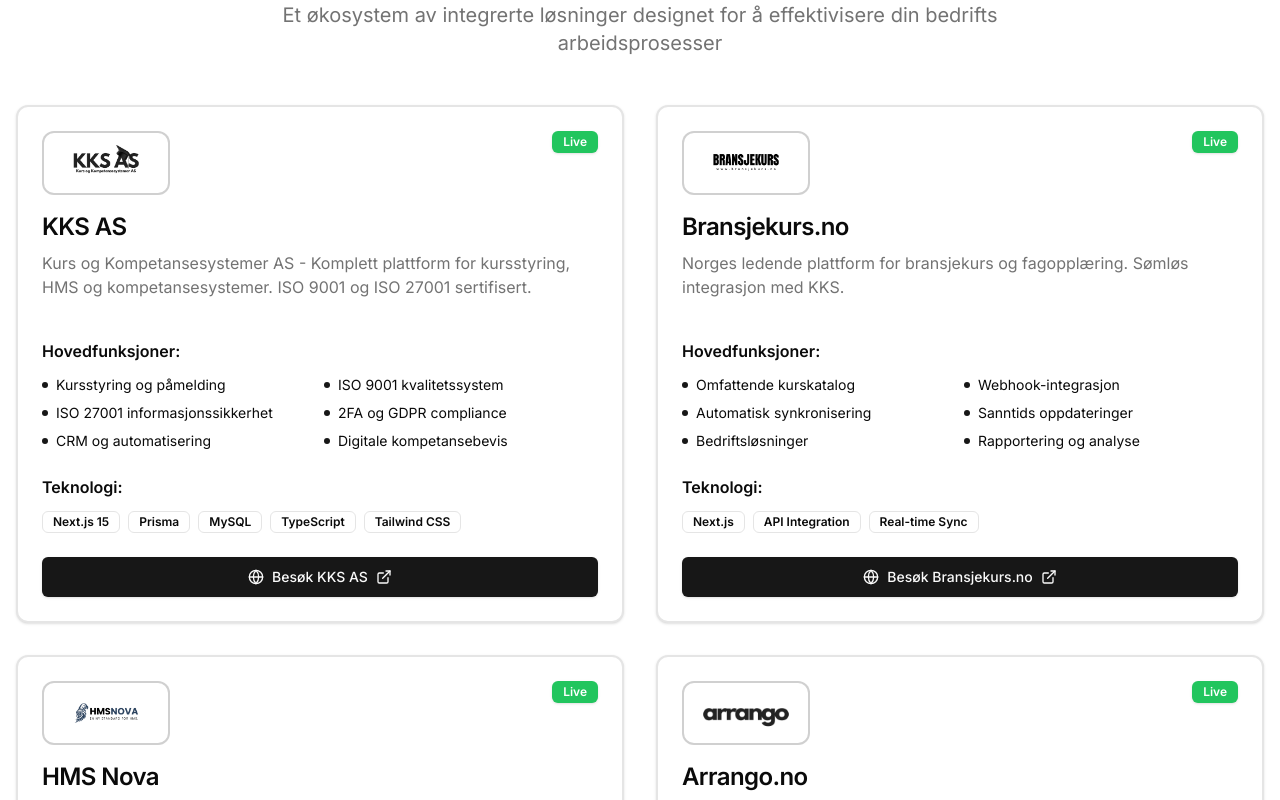
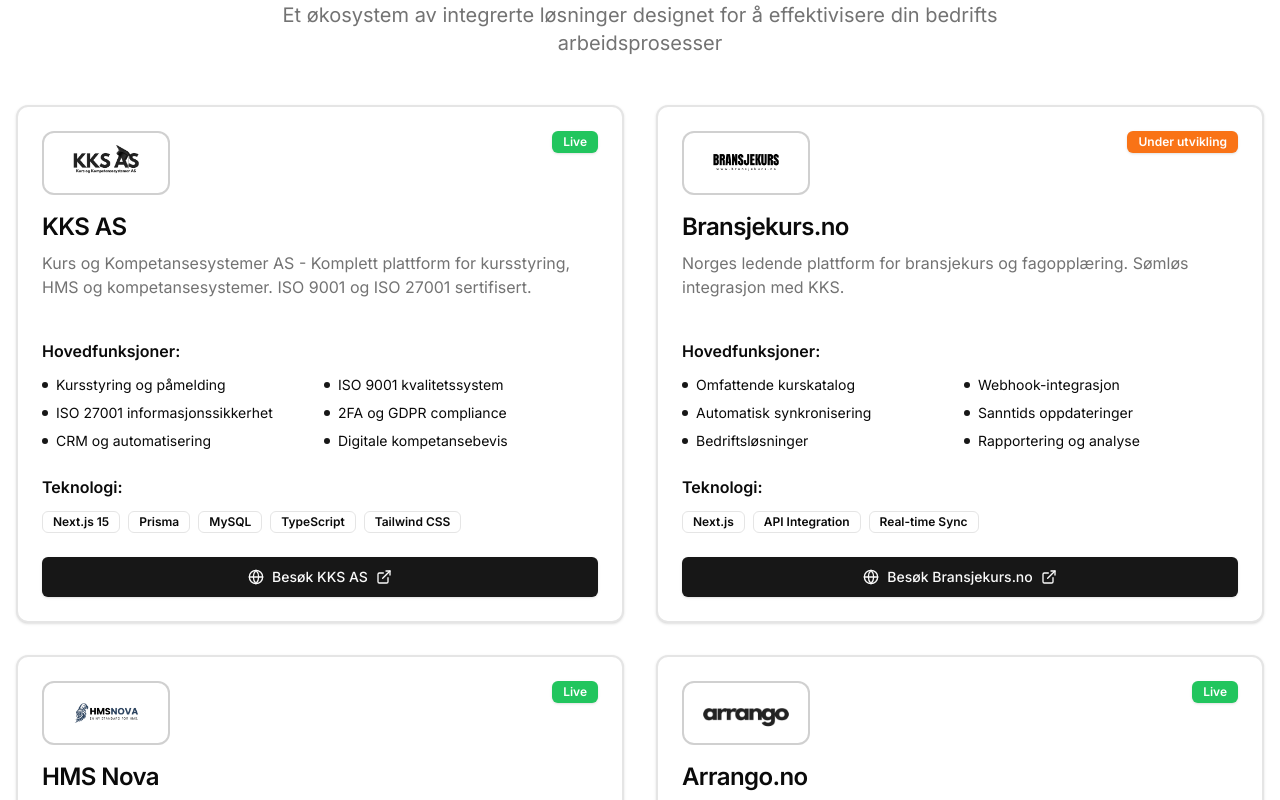
Before and after one commit to mroizo75/kksweb, a Next.js app: page /portefolje in a window 1280 px wide. Shown: the part 960-1760 px from the top of the page. Built offline with nearby package versions, Linux system fonts and the light colour scheme.

Commit message:
Oppdater status for Bransjekurs.no og Scrut-Man.com til 'Under utvikling'

```diff
--- a/src/app/portefolje/page.tsx
+++ b/src/app/portefolje/page.tsx
@@ -46,8 +46,8 @@
     url: "https://bransjekurs.no",
     iconName: "Calendar",
     logo: "/logos/bransjekurs-logo.png",
-    status: "Live",
-    statusColor: "bg-green-500",
+    status: "Under utvikling",
+    statusColor: "bg-orange-500",
     features: [
       "Omfattende kurskatalog",
       "Webhook-integrasjon",
@@ -118,8 +118,8 @@
     url: "https://scrut-man.com",
     iconName: "Zap",
     logo: "/logos/scrutman-logo.png",
-    status: "Live",
-    statusColor: "bg-green-500",
+    status: "Under utvikling",
+    statusColor: "bg-orange-500",
     features: [
       "Digital innsjekk",
       "Teknisk kontroll",
```
